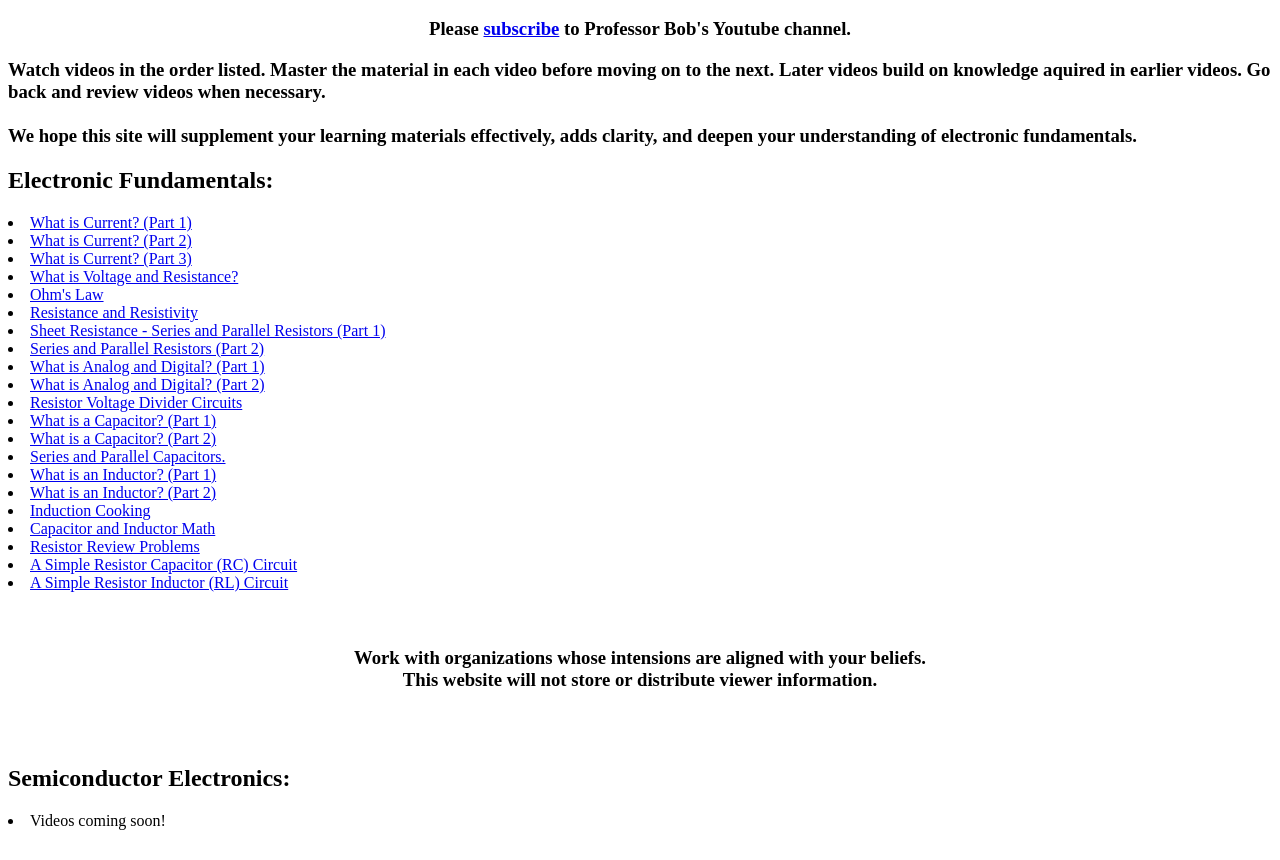
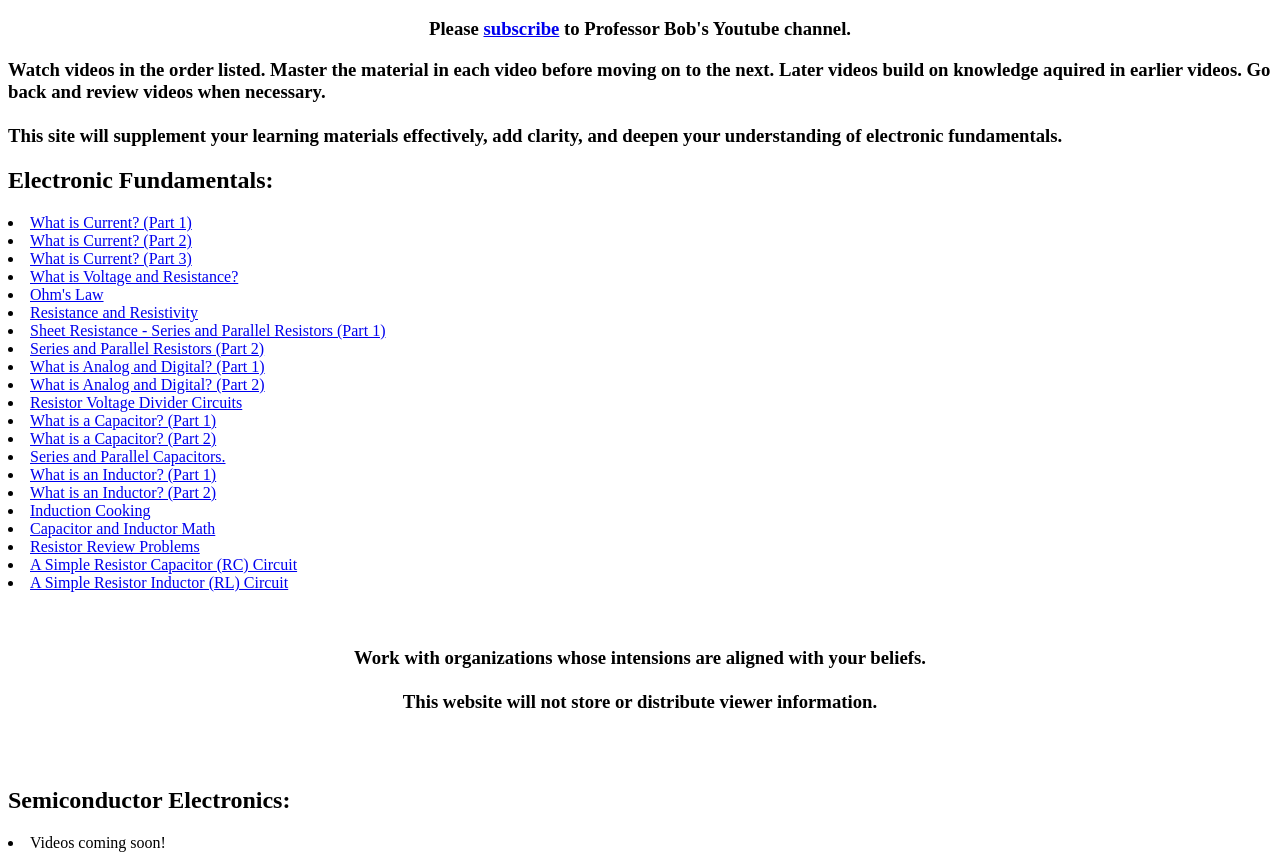
Before and after one commit to learncircuitdesign/Professor-Bob, a plain HTML site: page index.html in a window 1280 px wide. Shown: the part 48-908 px from the top of the page. Before the commit the page ends 886 px from the top, so only its background shows below. Drawn offline with Linux system fonts and the light colour scheme.

Commit message:
Update index.html

```diff
--- a/index.html
+++ b/index.html
@@ -15,7 +15,7 @@
 
 <h3>Watch videos in the order listed.  Master the material in each video before moving on to the next. Later videos build on knowledge aquired in earlier videos.  Go back and review videos when necessary.
 <br><br>
-We hope this site will supplement your learning materials effectively, adds clarity, and deepen your understanding of electronic fundamentals.
+This site will supplement your learning materials effectively, add clarity, and deepen your understanding of electronic fundamentals.
 </h3>
 
 
@@ -45,7 +45,7 @@ We hope this site will supplement your learning materials effectively, adds clar
     </ul>
 <br><br>
 <h3><center>Work with organizations whose intensions are aligned with your beliefs.
-<br>
+<br><br>
 This website will not store or distribute viewer information.</h3></center>
 <br><br>
 </body>
```
